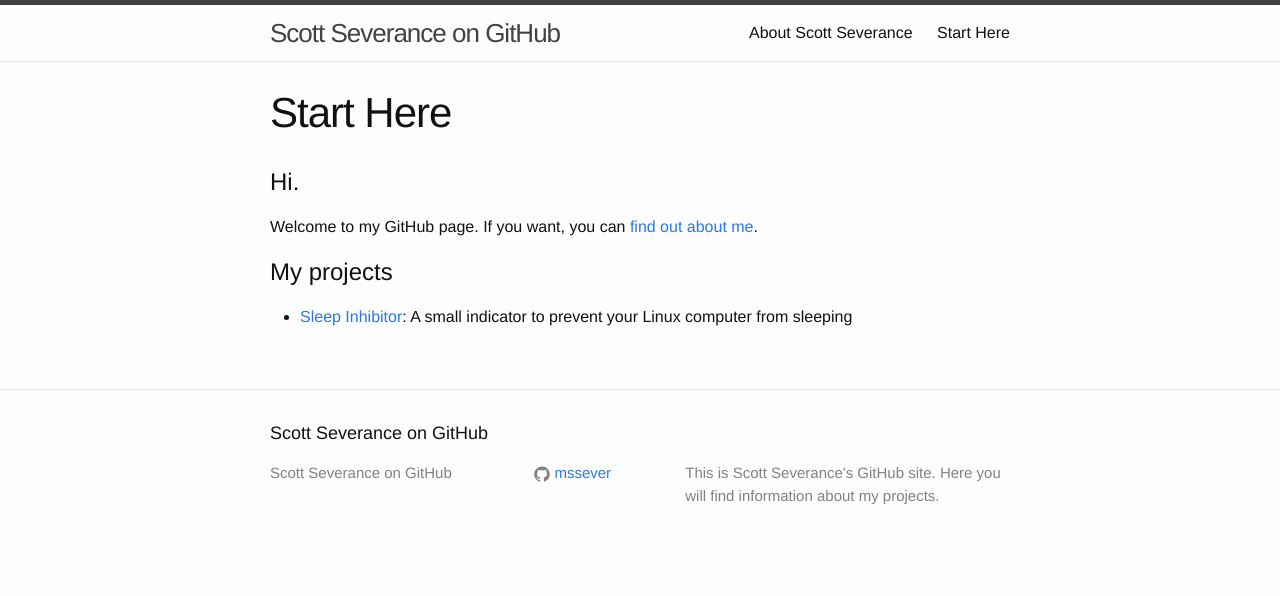
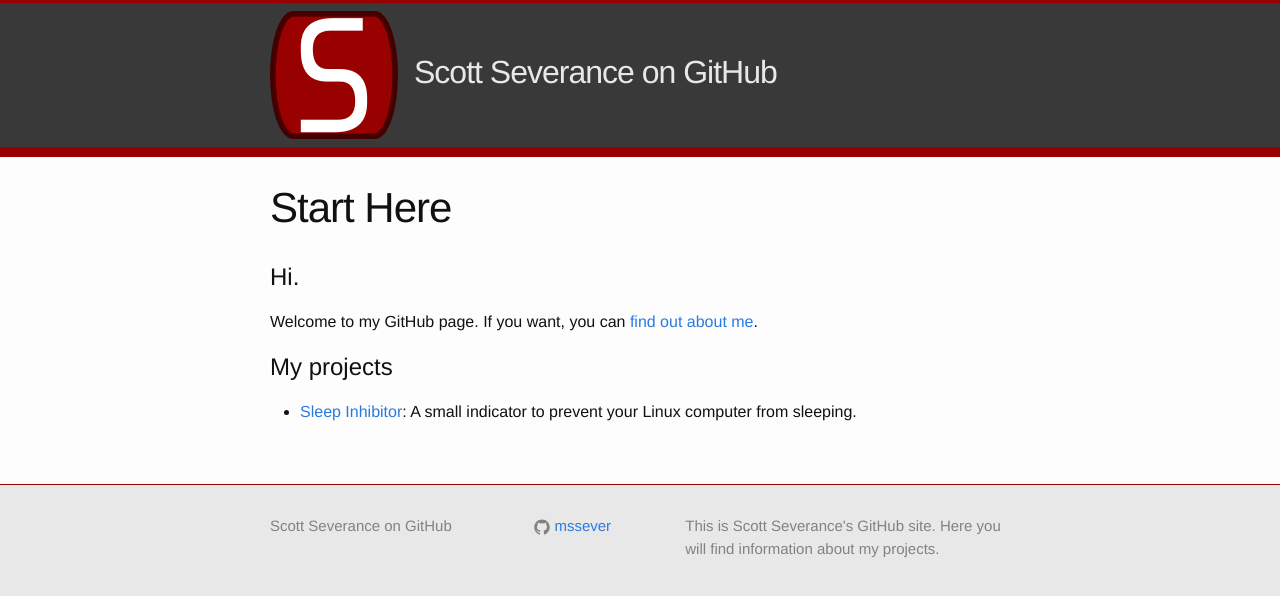
Before and after one commit to mssever/mssever.github.io, a Jekyll site: the page built from index.md, in a window 1280 px wide. Shown: the top 596 px of the page. Built offline with Jekyll 4.4.1, drawn with Linux system fonts in a browser that asks for light colours.

Commit message:
Basic styling completed

```diff
--- a/_includes/footer.html
+++ b/_includes/footer.html
@@ -2,7 +2,7 @@
 
   <div class="wrapper">
 
-    <h2 class="footer-heading">{{ site.title }}</h2>
+    <!--h2 class="footer-heading">{{ site.title }}</h2-->
 
     <div class="footer-col-wrapper">
       <div class="footer-col footer-col-1">
--- a/_includes/header.html
+++ b/_includes/header.html
@@ -2,9 +2,9 @@
 
   <div class="wrapper">
 
-    <a class="site-title" href="{{ site.baseurl }}/">{{ site.title }}</a>
+    <a class="site-title" href="{{ site.baseurl }}/"><img src="{{site.baseurl}}/images/logo.png" alt="">{{ site.title }}</a>
 
-    <nav class="site-nav">
+    <!--nav class="site-nav">
       <a href="#" class="menu-icon">
         <svg viewBox="0 0 18 15">
           <path fill="#424242" d="M18,1.484c0,0.82-0.665,1.484-1.484,1.484H1.484C0.665,2.969,0,2.304,0,1.484l0,0C0,0.665,0.665,0,1.484,0 h15.031C17.335,0,18,0.665,18,1.484L18,1.484z"/>
@@ -20,7 +20,7 @@
           {% endif %}
         {% endfor %}
       </div>
-    </nav>
+    </nav-->
 
   </div>
 
--- a/_sass/_base.scss
+++ b/_sass/_base.scss
@@ -16,7 +16,7 @@ dl, dd, ol, ul, figure {
 body {
     font: $base-font-weight #{$base-font-size}/#{$base-line-height} $base-font-family;
     color: $text-color;
-    background-color: $background-color;
+    background-color: $grey-color-light;
     -webkit-text-size-adjust: 100%;
     -webkit-font-feature-settings: "kern" 1;
     -moz-font-feature-settings: "kern" 1;
--- a/_sass/_layout.scss
+++ b/_sass/_layout.scss
@@ -2,16 +2,17 @@
  * Site header
  */
 .site-header {
-    border-top: 5px solid $grey-color-dark;
-    border-bottom: 1px solid $grey-color-light;
+    border-top: 3px solid $maroon;
+    border-bottom: 10px solid $maroon;
     min-height: 56px;
 
     // Positioning context for the mobile navigation icon
     position: relative;
+    background-color: $dark-color;
 }
 
 .site-title {
-    font-size: 26px;
+    font-size: 32px;
     font-weight: 300;
     line-height: 56px;
     letter-spacing: -1px;
@@ -20,8 +21,12 @@
 
     &,
     &:visited {
-        color: $grey-color-dark;
+        color: $grey-color-light;
     }
+}
+
+.site-title img {
+    padding: 0.25em 0.5em 0.25em 0;
 }
 
 .site-nav {
@@ -98,8 +103,9 @@
  * Site footer
  */
 .site-footer {
-    border-top: 1px solid $grey-color-light;
+    border-top: 1px solid $maroon;
     padding: $spacing-unit 0;
+    background-color: $grey-color-light;
 }
 
 .footer-heading {
@@ -169,6 +175,7 @@
  */
 .page-content {
     padding: $spacing-unit 0;
+    background-color: $background-color;
 }
 
 .page-heading {
--- a/css/main.scss
+++ b/css/main.scss
@@ -21,6 +21,10 @@ $brand-color:      #2a7ae2;
 $grey-color:       #828282;
 $grey-color-light: lighten($grey-color, 40%);
 $grey-color-dark:  darken($grey-color, 25%);
+$dark-color:       #393939;
+$maroon:           #990000;
+$maroon-light:     lighten($maroon, 5%);
+$maroon-dark:      darken($maroon, 25%);
 
 // Width of the content area
 $content-width:    800px;
--- a/index.md
+++ b/index.md
@@ -10,7 +10,7 @@ Welcome to my GitHub page. If you want, you can [find out about me][about].
 # My projects
 
 - [Sleep Inhibitor][sleep-inhibit]: A small indicator to prevent your Linux
-  computer from sleeping
+  computer from sleeping.
 
 [about]: /about/
 [sleep-inhibit]: sleep-inhibit/
```
Also changed, not shown: images/logo.png (added).
